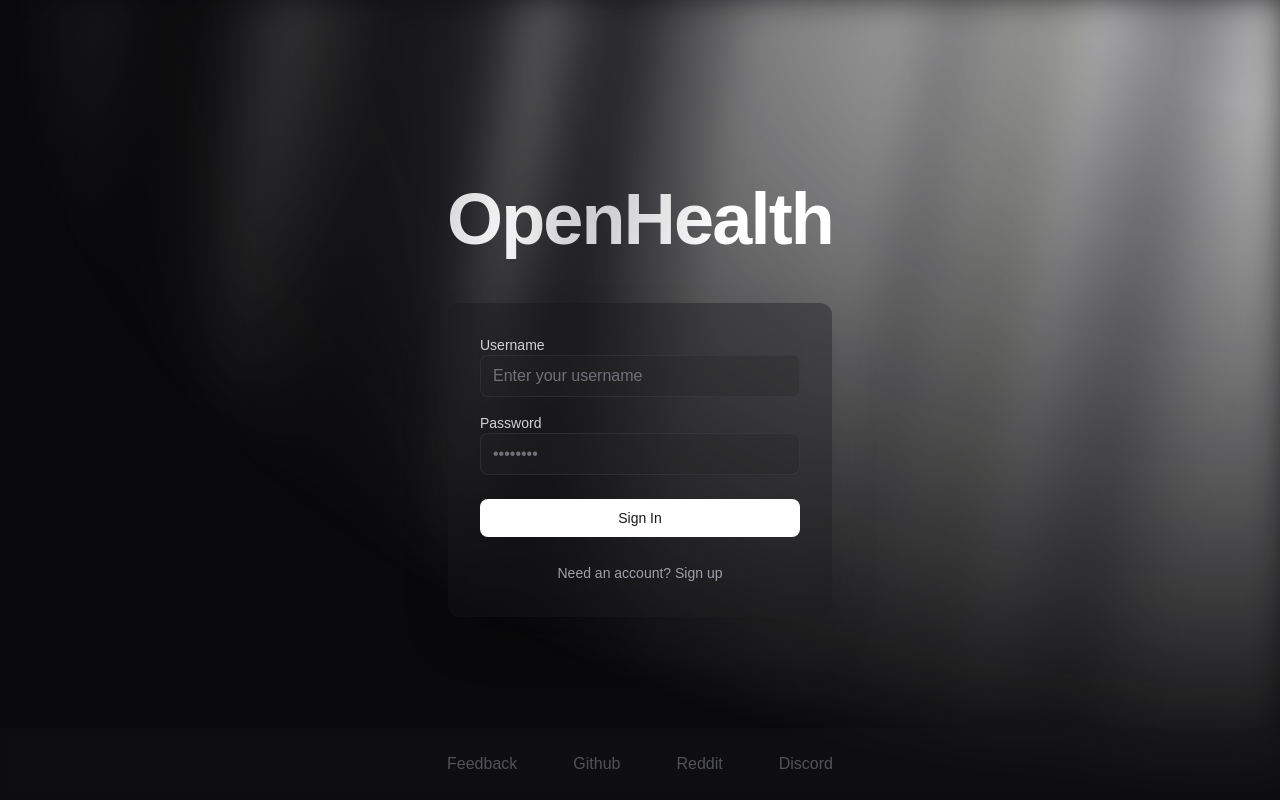
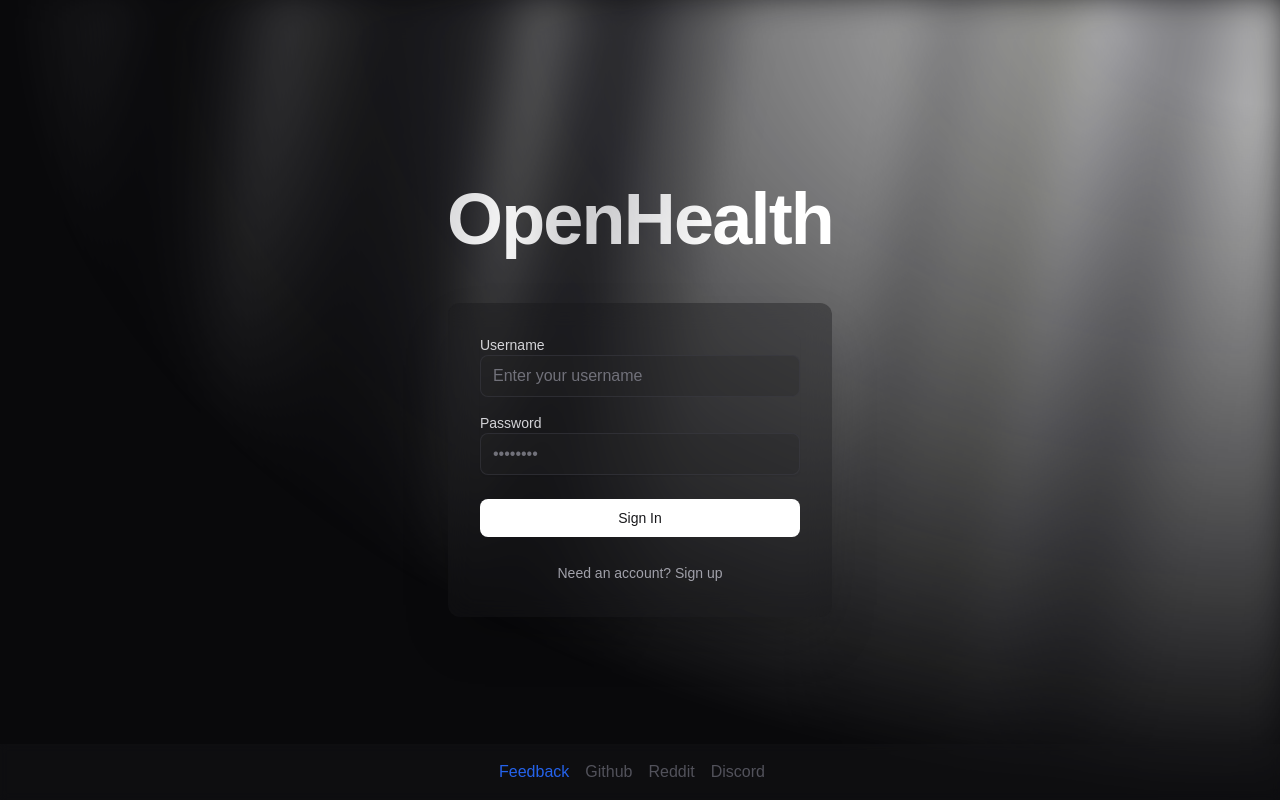
Before and after one commit to lvivcitydev-alt/ai-healthcare-app, a Next.js app: page /login in a window 1280 px wide. Built offline with nearby package versions, Linux system fonts and the light colour scheme; no server answers.

Commit message:
Integrating nav-link components

```diff
--- a/src/app/chat/[id]/screen.tsx
+++ b/src/app/chat/[id]/screen.tsx
@@ -15,6 +15,7 @@ import {ChatMessageListResponse} from "@/app/api/chat-rooms/[id]/messages/route"
 import {ChatRole} from "@prisma/client";
 import ChatSettingSideBar from "@/components/chat/chat-setting-side-bar";
 import {useTranslations} from "next-intl";
+import {NavLinks} from "@/components/ui/nav-links";
 
 interface ScreenProps {
     isMobile: boolean;
@@ -120,40 +121,7 @@ export default function Screen(
                 </div>
                 <div className="flex-1"/>
                 <div className="flex items-center gap-4">
-                    <div className="flex items-center gap-4 mr-4">
-                        <a
-                            href="https://tally.so/r/3xl2GE"
-                            target="_blank"
-                            rel="noopener noreferrer"
-                            className="text-blue-600 hover:text-blue-800 transition-colors font-medium"
-                        >
-                            Feedback
-                        </a>
-                        <a
-                            href="https://github.com/OpenHealthForAll/open-health"
-                            target="_blank"
-                            rel="noopener noreferrer"
-                            className="text-zinc-600 dark:text-zinc-400 hover:text-zinc-900 dark:hover:text-white transition-colors font-medium"
-                        >
-                            Github
-                        </a>
-                        <a
-                            href="https://www.reddit.com/r/AIDoctor/"
-                            target="_blank"
-                            rel="noopener noreferrer"
-                            className="text-zinc-600 dark:text-zinc-400 hover:text-zinc-900 dark:hover:text-white transition-colors font-medium"
-                        >
-                            Reddit
-                        </a>
-                        <a
-                            href="https://discord.gg/B9K654g4wf"
-                            target="_blank"
-                            rel="noopener noreferrer"
-                            className="text-zinc-600 dark:text-zinc-400 hover:text-zinc-900 dark:hover:text-white transition-colors font-medium"
-                        >
-                            Discord
-                        </a>
-                    </div>
+                    <NavLinks/>
                     <div className="flex items-center gap-1">
                         <LogoutButton/>
                         <Button variant="ghost" size="icon" onClick={() => setIsRightSidebarOpen(!isRightSidebarOpen)}>
--- a/src/components/ui/footer.tsx
+++ b/src/components/ui/footer.tsx
@@ -1,41 +1,11 @@
 import React from 'react';
+import {NavLinks} from "@/components/ui/nav-links";
 
 export function Footer() {
     return (
         <footer className="fixed bottom-0 w-full py-4 bg-zinc-900/40 dark:bg-zinc-800/40 backdrop-blur-sm">
             <div className="container mx-auto flex justify-center space-x-6">
-        <a
-          href="https://tally.so/r/3xl2GE"
-          target="_blank"
-          rel="noopener noreferrer"
-          className="px-4 py-2 text-zinc-600 dark:text-zinc-400 hover:text-zinc-900 dark:hover:text-white transition-colors font-medium"
-        >
-          Feedback
-        </a>
-        <a
-          href="https://github.com/OpenHealthForAll/open-health"
-          target="_blank"
-          rel="noopener noreferrer"
-          className="px-4 py-2 text-zinc-600 dark:text-zinc-400 hover:text-zinc-900 dark:hover:text-white transition-colors font-medium"
-        >
-          Github
-        </a>
-        <a
-          href="https://www.reddit.com/r/AIDoctor/"
-          target="_blank"
-          rel="noopener noreferrer"
-          className="px-4 py-2 text-zinc-600 dark:text-zinc-400 hover:text-zinc-900 dark:hover:text-white transition-colors font-medium"
-        >
-          Reddit
-        </a>
-        <a
-          href="https://discord.gg/B9K654g4wf"
-          target="_blank"
-          rel="noopener noreferrer"
-          className="px-4 py-2 text-zinc-600 dark:text-zinc-400 hover:text-zinc-900 dark:hover:text-white transition-colors font-medium"
-        >
-          Discord
-        </a>
+                <NavLinks/>
             </div>
         </footer>
     );
--- a/src/components/ui/nav-links.tsx
+++ b/src/components/ui/nav-links.tsx
@@ -2,13 +2,12 @@ import React from 'react';
 
 export function NavLinks() {
     return (
-    <nav className="w-full py-4 bg-zinc-900/40 backdrop-blur-sm">
-      <div className="container mx-auto flex justify-center space-x-6">
+        <div className="flex items-center gap-4 mr-4">
             <a
                 href="https://tally.so/r/3xl2GE"
                 target="_blank"
                 rel="noopener noreferrer"
-          className="px-4 py-2 text-zinc-400 hover:text-white transition-colors font-medium"
+                className="text-blue-600 hover:text-blue-800 transition-colors font-medium"
             >
                 Feedback
             </a>
@@ -16,7 +15,7 @@ export function NavLinks() {
                 href="https://github.com/OpenHealthForAll/open-health"
                 target="_blank"
                 rel="noopener noreferrer"
-          className="px-4 py-2 text-zinc-400 hover:text-white transition-colors font-medium"
+                className="text-zinc-600 dark:text-zinc-400 hover:text-zinc-900 dark:hover:text-white transition-colors font-medium"
             >
                 Github
             </a>
@@ -24,7 +23,7 @@ export function NavLinks() {
                 href="https://www.reddit.com/r/AIDoctor/"
                 target="_blank"
                 rel="noopener noreferrer"
-          className="px-4 py-2 text-zinc-400 hover:text-white transition-colors font-medium"
+                className="text-zinc-600 dark:text-zinc-400 hover:text-zinc-900 dark:hover:text-white transition-colors font-medium"
             >
                 Reddit
             </a>
@@ -32,11 +31,10 @@ export function NavLinks() {
                 href="https://discord.gg/B9K654g4wf"
                 target="_blank"
                 rel="noopener noreferrer"
-          className="px-4 py-2 text-zinc-400 hover:text-white transition-colors font-medium"
+                className="text-zinc-600 dark:text-zinc-400 hover:text-zinc-900 dark:hover:text-white transition-colors font-medium"
             >
                 Discord
             </a>
         </div>
-    </nav>
     );
 }
```
Lines whose indentation alone changed are shown as unchanged.
